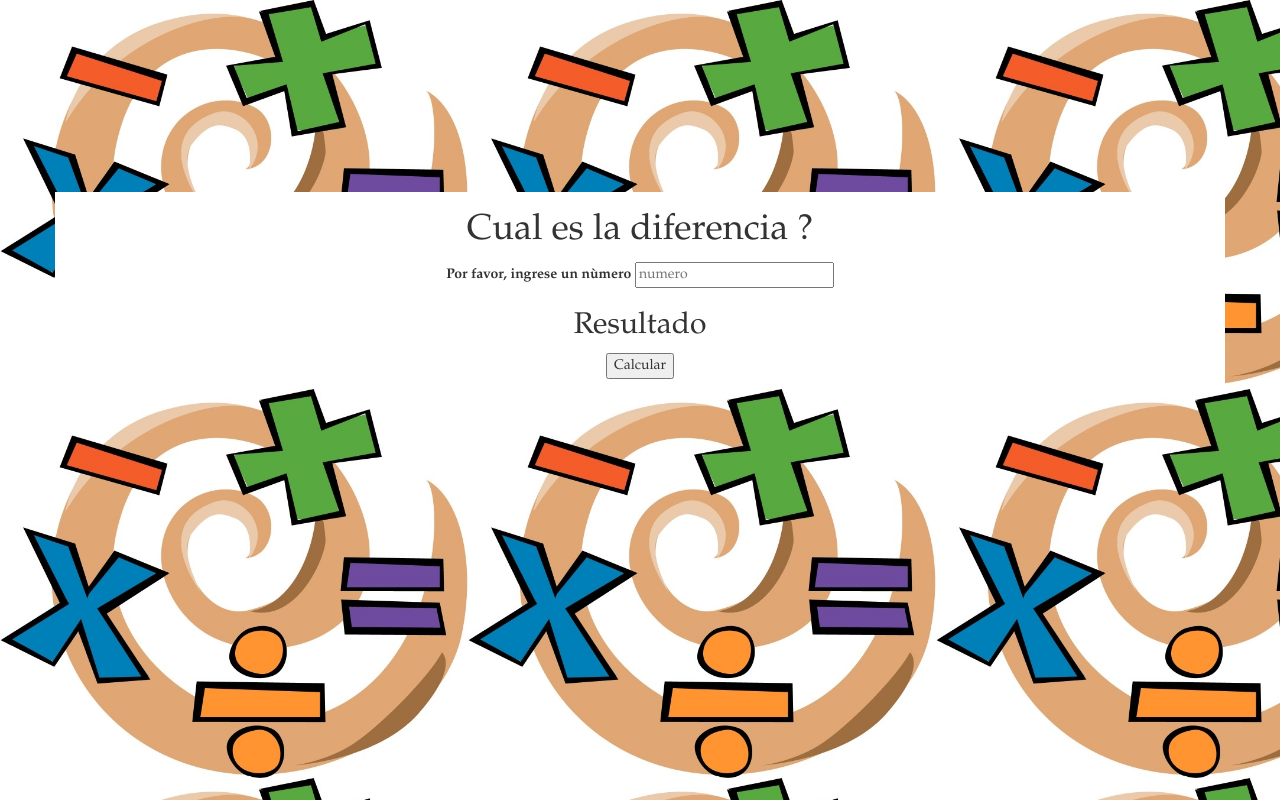
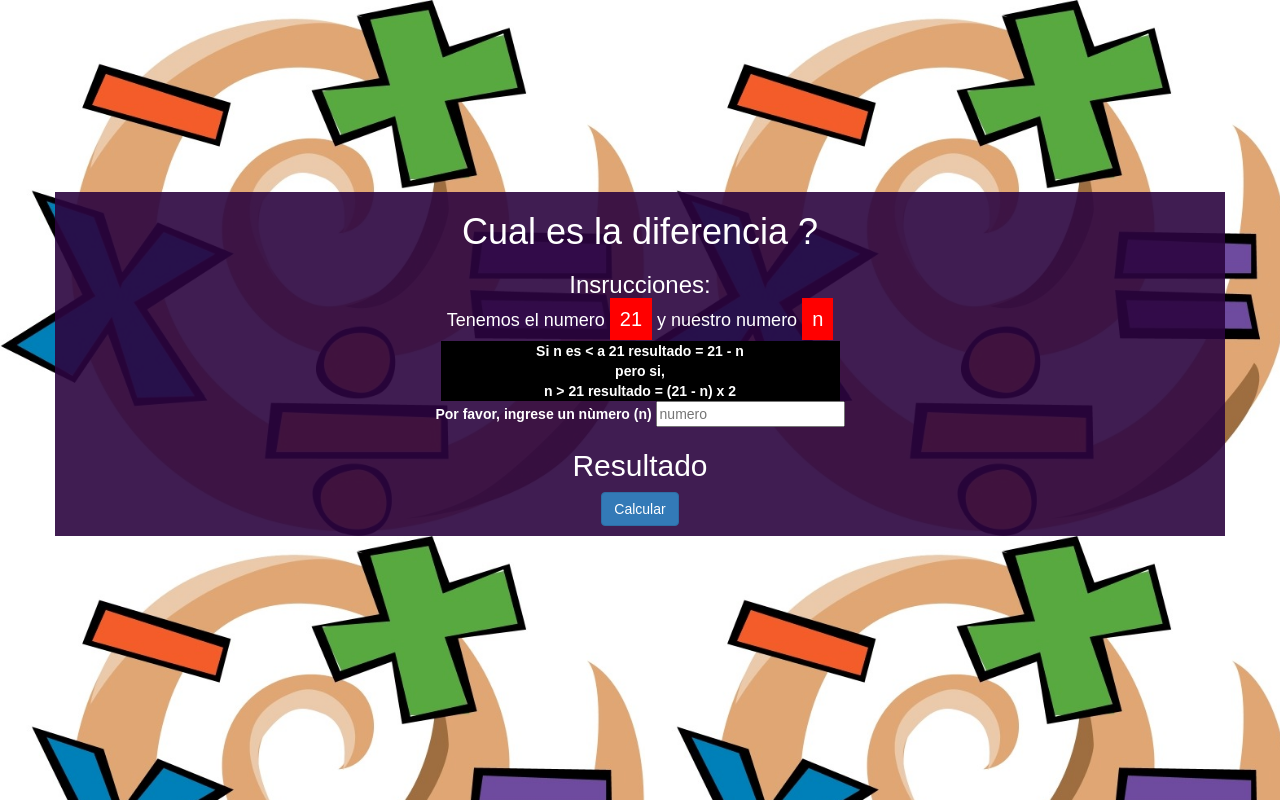
Before and after one commit to paolatoro26/diff21, a plain HTML site: page index.html in a window 1280 px wide. Drawn offline with Linux system fonts and the light colour scheme.

Commit message:
html mejorado

```diff
--- a/css/main.css
+++ b/css/main.css
@@ -1,14 +1,33 @@
 body{
 	background: url(../img/operacion.jpg) ;
 	background-size: contain;
+	color: white;
+
 }
 .container{
 
-	font-family: Garamond;
+	font-family: Arial;
 	margin-top:15%;
-	background: white
+	background: rgba(44,5,64,.9);
 }
 #salida{
 	font-size: 36px;
 
 }
+.instruccion
+{
+	margin: 0 auto;
+	background: black;
+	width: 35%
+}
+span
+{
+	background: red;
+	color: white;
+	font-size: 20px;
+	padding: 10px
+}
+input
+{
+	color: black
+}
--- a/index.html
+++ b/index.html
@@ -13,15 +13,19 @@
 	<section class="principal">
 		<div class="container text-center">
 			<h1>Cual es la diferencia ?</h1>
+			<h3>Insrucciones:</h3>
+			<h4>Tenemos el numero <span>21</span> y nuestro numero <span>n</span></h4>
+			<p class="instruccion"><b>Si n es < a 21 resultado = 21 - n  <br> pero si, <br> n > 21 resultado
+				= (21 - n) x 2</b></p>
 			<div class="row">
 				<div class="col-md-8 col-md-offset-2">
 					<div class="ingreso">
-						<label for="n">Por favor, ingrese un nùmero</label>
+						<label for="n">Por favor, ingrese un nùmero (n) </label>
 						<input type="text" id="numero" placeholder="numero">
 					</div>
 					<div class="resultado text-center">
 						<h2>Resultado</h2>
-						<p class="text-center"><button onclick="calcular()">Calcular</button></p>
+						<p class="text-center"><button class="btn btn-primary" onclick="calcular()">Calcular</button></p>
 						<p id="salida"></p>
 					</div>
 				</div>
```
